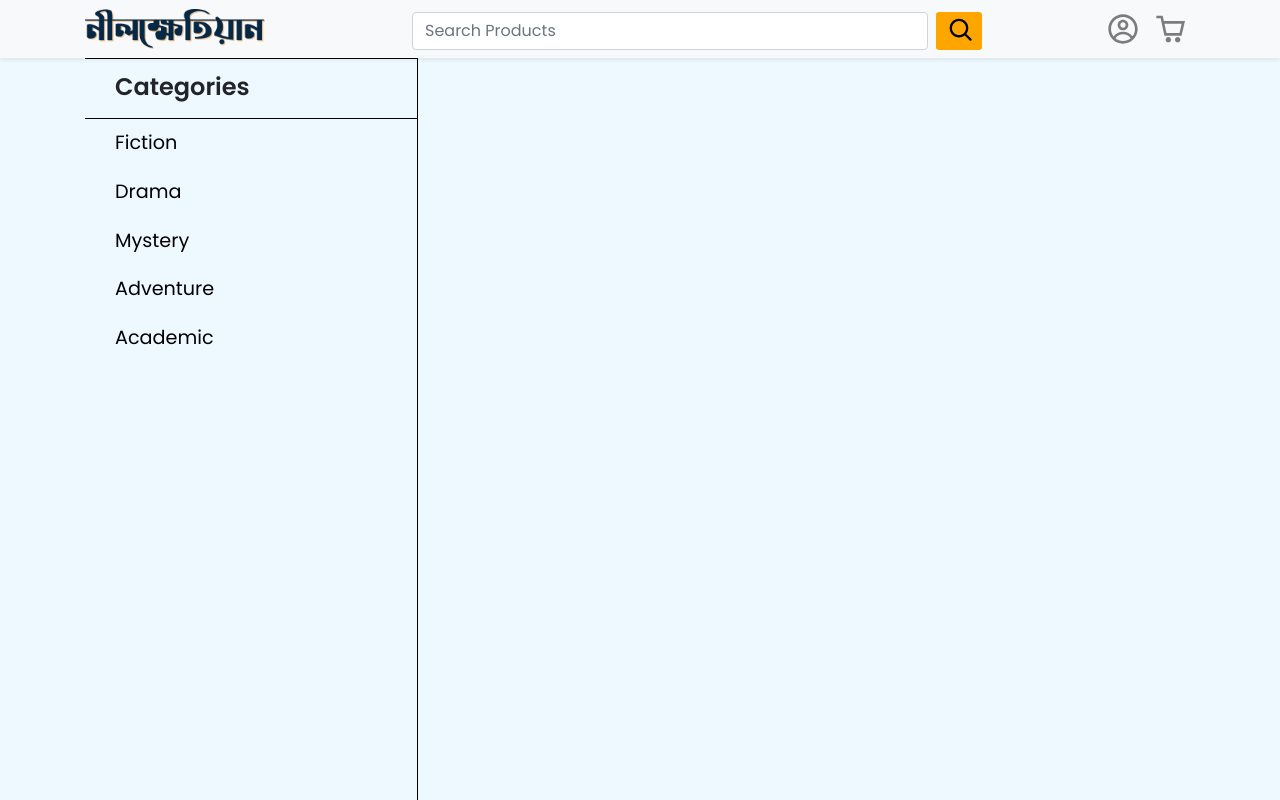
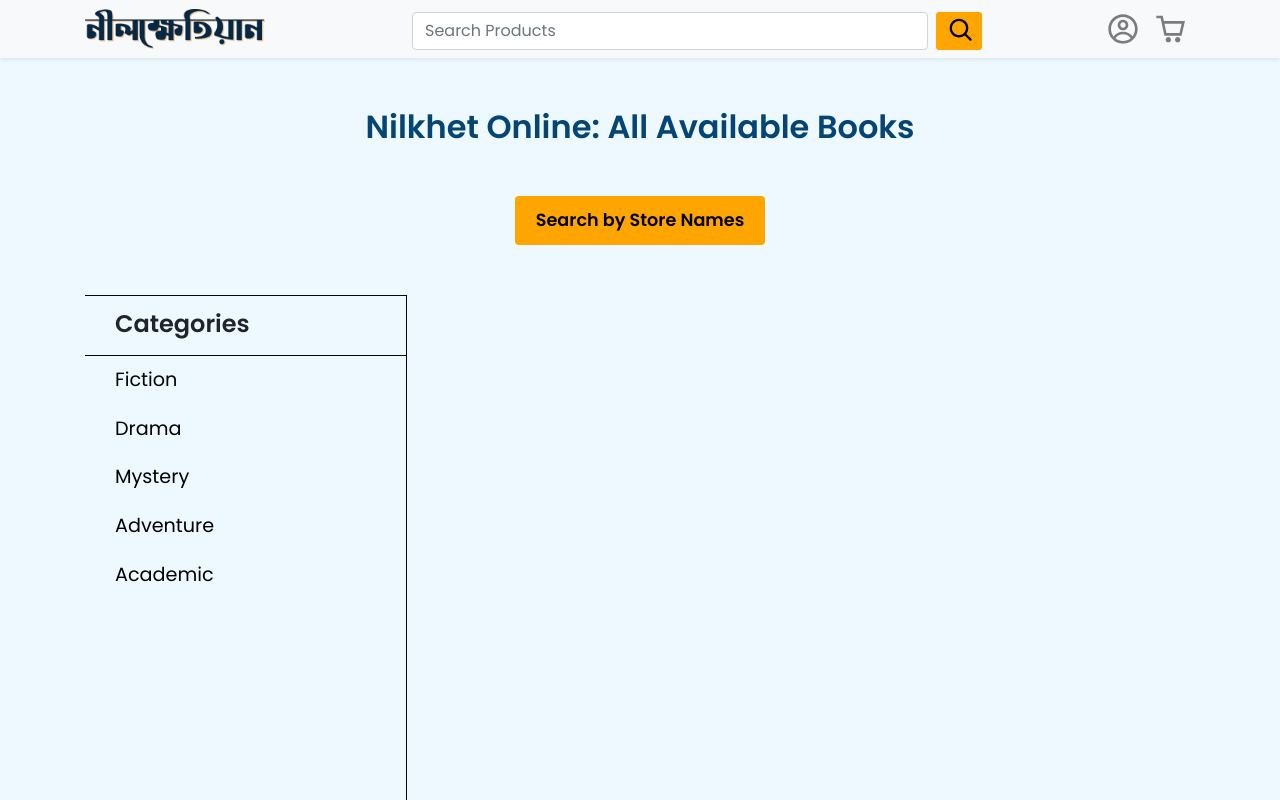
Before and after one commit to Viper4717/nilkhetian-frontend, a React (Create React App) app: page /store in a window 1280 px wide. Shown: the top 800 px of the page. Built offline with nearby package versions, Linux system fonts and the light colour scheme.

Commit message:
BookLibrary web component created

```diff
--- a/src/App.js
+++ b/src/App.js
@@ -7,7 +7,7 @@
 import Registration from './components/registration/Registration';
 import Footer from './components/footer/Footer';
 import StoreFront from './components/storeFront/StoreFront';
-import Category from './components/category/Category';
+import BookLibrary from './components/bookLibrary/BookLibrary';
 
 function App() {
   return (
@@ -20,7 +20,7 @@
             <Route path="/registration" component={Registration}/>
             <Route path="/store" component={StoreFront}/>
           </Switch> */}
-          <Category/>
+          <BookLibrary/>
         <Footer/>
       </BrowserRouter>
     </div>
--- /dev/null
+++ b/src/components/bookLibrary/BookLibrary.css
@@ -0,0 +1,8 @@
+.categoryBgDiv{
+    min-height: 100vh;
+    display: flex;
+}
+.bookBgDiv{
+    display: inline-block;
+    width: 71%;
+}
--- /dev/null
+++ b/src/components/bookLibrary/BookLibrary.js
@@ -0,0 +1,29 @@
+import React, { useState } from 'react';
+import './BookLibrary.css';
+import Category from '../category/Category';
+import { Container, Button } from 'react-bootstrap';
+
+function BookLibrary() {
+
+    const [categories, setCategories] = useState([
+        "Fiction", "Drama", "Mystery", "Adventure", "Academic"
+    ])
+
+    return (
+        <Container fluid="md" className="parentContainer">
+            <h2 className="storeHeader"> Nilkhet Online: All Available Books </h2>
+            <div className="topButtonDiv">
+                <Button className="bookCategoryButton" variant="custom">
+                    Search by Store Names
+                </Button>
+            </div>
+            <div className="categoryBgDiv">
+                <Category categories={categories}/>
+                <div className="bookBgDiv">
+                </div>
+            </div>
+        </Container>
+    );
+}
+
+export default BookLibrary;
--- a/src/components/category/Category.css
+++ b/src/components/category/Category.css
@@ -1,12 +1,12 @@
 .categoryLeftDiv{
+    display: inline-block;
     border-top: 1px;
     border-right: 1px;
     border-bottom: 0px;
     border-left: 0px;
     border-style: solid;
     border-color: black;
-    min-height: 100vh;
-    width: 30%;
+    width: 29%;
 }
 .categoryLeftDiv > div{
     border-top: 0px;
--- a/src/components/category/Category.js
+++ b/src/components/category/Category.js
@@ -2,16 +2,11 @@
 import './Category.css';
 import { Container } from 'react-bootstrap';
 
-function Category() {
-
-    const [categories, setCategories] = useState([
-        "Fiction", "Drama", "Mystery", "Adventure", "Academic"
-    ])
+function Category({categories}) {
 
     const [currentCategory, setCurrentCategory] = useState("none")
 
     return (
-        <Container fluid="md" className="parentContainer">
         <div className="categoryLeftDiv">
             <div className="categoryHeaderDiv">
                 <text className="categoryHeader">Categories</text>
@@ -27,7 +22,6 @@
                 ))}
             </ul>
         </div>
-        </Container>
     );
 }
 
--- a/src/components/login/Login.css
+++ b/src/components/login/Login.css
@@ -1,7 +1,6 @@
 @import url('https://fonts.googleapis.com/css2?family=Staatliches&display=swap');
 
 .smallHeight{
-    padding-top: 50px;
     padding-bottom: 50px !important;
     min-height: 100vh;
 }
@@ -10,7 +9,7 @@
     text-align: center;
     font-size: 1.5em !important;
     font-weight: 600 !important;
-    margin-top: 20px !important;
+    margin-top: 70px !important;
 }
 .formDiv{
     margin-top: 20px !important;
--- a/src/components/storeFront/StoreFront.css
+++ b/src/components/storeFront/StoreFront.css
@@ -2,6 +2,7 @@
     text-align: center;
     font-weight: 600;
     color: #054575;
+    margin-top: 50px;
 }
 .topButtonDiv{
     margin-top: 50px;
@@ -12,7 +13,7 @@
 .bookCategoryButton{
     font-size: 1.1em !important;
     font-weight: 600 !important;
-    padding: 10px 20px 10px 20px !important;
+    padding: 10px 20px !important;
 }
 .storeGrid{
     min-height: 100%;
```
Lines whose indentation alone changed are shown as unchanged.
